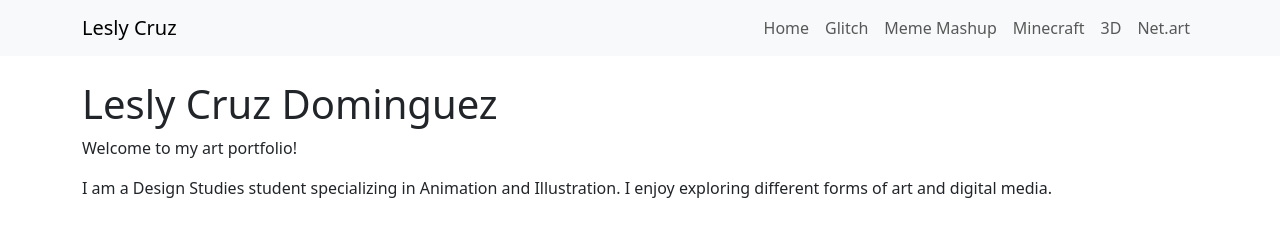
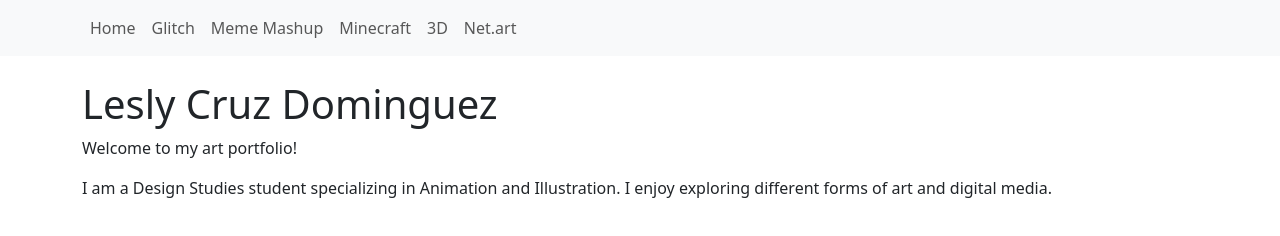
Before and after one commit to Lesly-Cruz/Lesly-Cruz-dominguez.github.io, a plain HTML site: page index.html in a window 1280 px wide. Drawn offline with nearby package versions, Linux system fonts and the light colour scheme.

Commit message:
Remove navbar brand link from index.html

```diff
--- a/index.html
+++ b/index.html
@@ -11,7 +11,7 @@
 
     <nav class="navbar navbar-expand navbar-light bg-light">
         <div class="container">
-            <a class="navbar-brand" href="index.html">Lesly Cruz</a>
+
 
             <ul class="navbar-nav">
                 <li class="nav-item"><a class="nav-link" href="index.html">Home</a></li>
```
